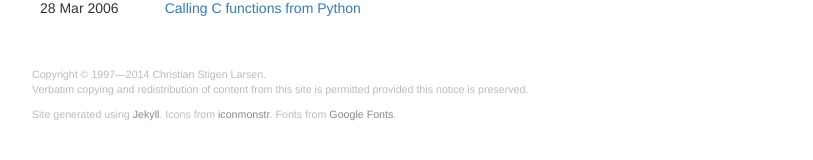
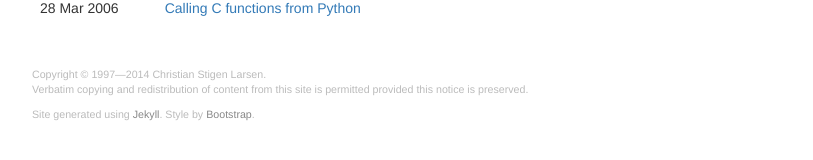
Before and after one commit to cslarsen/csl.name, a Jekyll site: the page built from index.html, in a window 1280 px wide. Shown: the part 620-780 px from the top of the page, without its empty margins (38-851 px from the left). Built offline with Jekyll 4.4.1, drawn with Linux system fonts in a browser that asks for light colours; Markdown is read by kramdown in place of the engine named in the settings.

Commit message:
Adds Bootstrap link

```diff
--- a/_layouts/default.html
+++ b/_layouts/default.html
@@ -193,8 +193,7 @@
             </p>
             <p>
             Site generated using <a href="http://jekyllrb.com">Jekyll</a>.
-            Icons from <a href="http://iconmonstr.com">iconmonstr</a>.
-            Fonts from <a href="http://www.google.com/fonts">Google Fonts</a>.
+            Style by <a href="http://getbootstrap.com">Bootstrap</a>.
             </p>
           </footer>
         </div>
```
